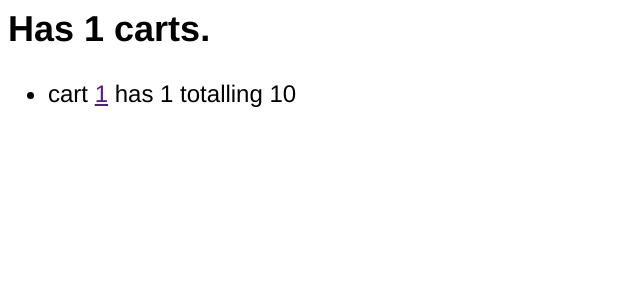
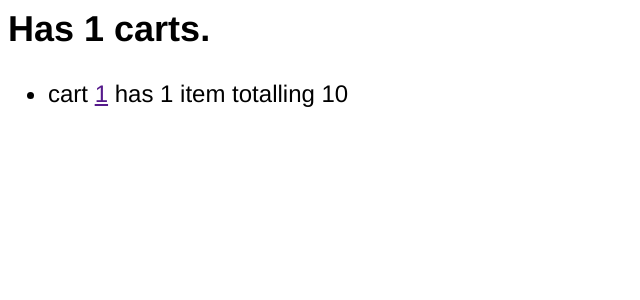
Before and after one commit to miniatureape/etsy-api-demo, a Flask app: template templates/carts.html in a window 1280 px wide. Shown: the top 300 px of the page, without its empty margins (0-640 px from the left). Run offline with Flask 2, Linux system fonts and the light colour scheme; the template is opened without the code that fills it: most values are stand-ins (such as "Sample title", 1, 10 or a date in 2020); parts of the project's set-up code (start-up, migrations or seed data) failed here and were passed over.

Commit message:
Fixes sentence

```diff
--- a/templates/carts.html
+++ b/templates/carts.html
@@ -6,7 +6,7 @@
 <ul>
     <li>
         {% for cart in carts.results %}
-           cart <a href="">{{ cart.cart_id }}</a> has {{ cart.listings|length }} totalling {{ cart.total }}
+           cart <a href="">{{ cart.cart_id }}</a> has {{ cart.listings|length }} item totalling {{ cart.total }}
         {% endfor %}
     </li>
 </ul>
```
